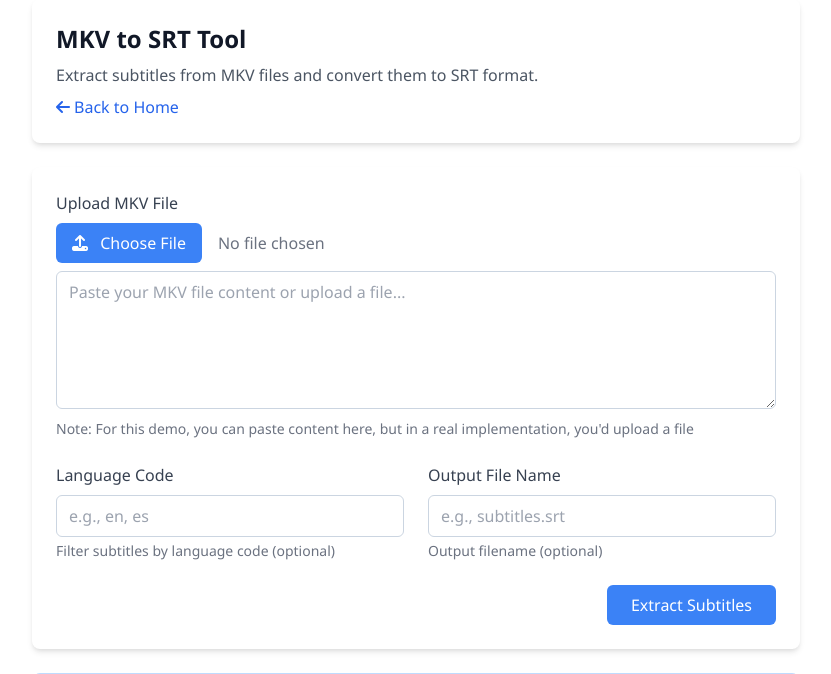
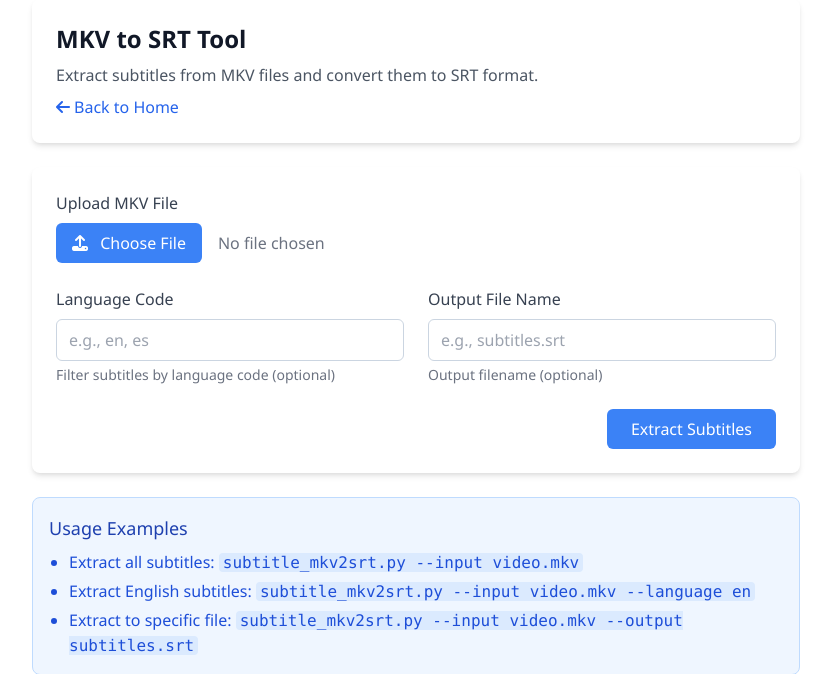
Before and after one commit to jonsafari/subtitle-toolkit, a FastAPI app: page /mkv2srt in a window 1280 px wide. Shown: the part 117-791 px from the top of the page, without its empty margins (224-1055 px from the left). Run offline with FastAPI, Linux system fonts and the light colour scheme.

Commit message:
templates/mkv2srt.html: remove text box

```diff
--- a/templates/mkv2srt.html
+++ b/templates/mkv2srt.html
@@ -41,15 +41,6 @@
                 <input type="file" id="mkv_file_upload" name="mkv_file_upload" class="file-upload-input" accept=".mkv">
                 <span id="file-name" class="ml-4 text-gray-500 dark:text-gray-400">No file chosen</span>
             </div>
-            <textarea
-                id="mkv_file"
-                name="mkv_file"
-                rows="5"
-                class="form-input w-full px-3 py-2 border rounded-md focus:outline-none focus:ring-2 focus:ring-blue-500 mt-2 dark:bg-slate-700 dark:border-slate-600 dark:text-white"
-                placeholder="Paste your MKV file content or upload a file..."
-                required
-            ></textarea>
-            <p class="mt-1 text-sm text-gray-500 dark:text-gray-400">Note: For this demo, you can paste content here, but in a real implementation, you'd upload a file</p>
         </div>
 
         <div class="grid grid-cols-1 md:grid-cols-2 gap-6 mb-6">
@@ -106,19 +97,11 @@
     // File upload handling
     const fileInput = document.getElementById('mkv_file_upload');
     const fileNameSpan = document.getElementById('file-name');
-    const textArea = document.getElementById('mkv_file');
 
     fileInput.addEventListener('change', function() {
         if (this.files && this.files[0]) {
             const fileName = this.files[0].name;
             fileNameSpan.textContent = fileName;
-
-            // Read file content
-            const reader = new FileReader();
-            reader.onload = function(e) {
-                textArea.value = e.target.result;
-            }
-            reader.readAsText(this.files[0]);
         } else {
             fileNameSpan.textContent = 'No file chosen';
         }
```
